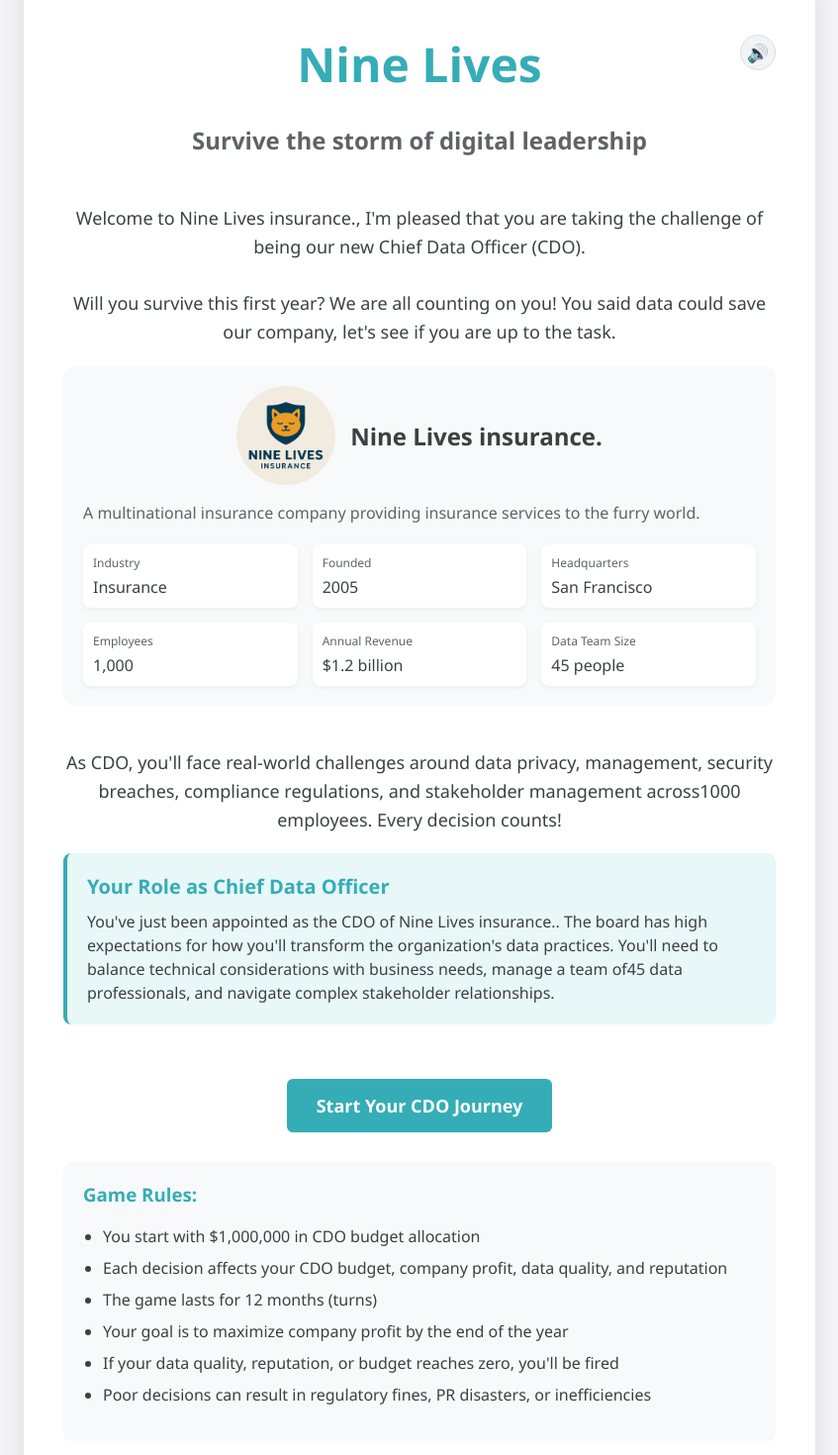
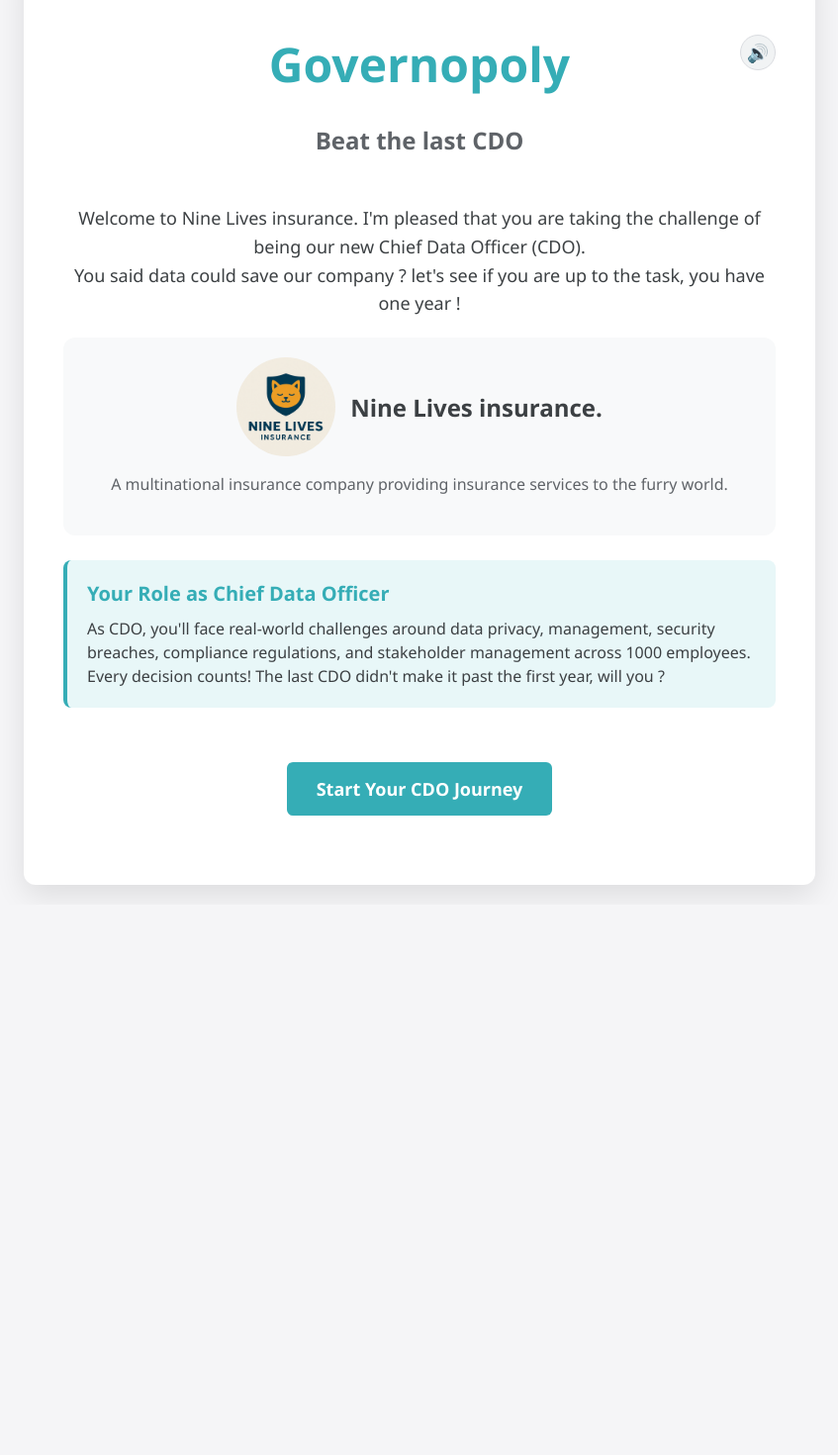
Before and after one commit to floriangardin/governopoly, a React (Create React App) app: page / in a window 1280 px wide. Shown: the part 60-1530 px from the top of the page at 99% size, without its empty margins (216-1063 px from the left). After the commit the page ends 974 px from the top, so only its background shows below. Built offline with nearby package versions, Linux system fonts and the light colour scheme.

Commit message:
fix first screen

```diff
--- a/src/components/GameScreen.tsx
+++ b/src/components/GameScreen.tsx
@@ -282,16 +282,6 @@ const GameScreen: React.FC<GameScreenProps> = ({ initialScore, initialMonth, onG
           reputation
         });
         return;
-      }
-      if (cdoBudget <= 0) {
-        clearInterval(gameInterval);
-        clearUrgentEmails();
-        onGameDefeat('burnout', {
-          cdoBudget,
-          companyProfit,
-          dataQuality,
-          reputation
-        });
       }
 
       // Add regular emails regardless of urgent status
@@ -701,10 +691,15 @@ const GameScreen: React.FC<GameScreenProps> = ({ initialScore, initialMonth, onG
             <EmptySelection >
               <EmptyIcon>📧</EmptyIcon>
               <EmptyMessage >Select an email from your inbox to respond</EmptyMessage>
-              <EmptyWarning style={{ border: '2px solid #cf5628', borderRadius: '8px', padding: '20px' }}>
+              <EmptyWarning style={{ border: '2px solid #cf5628', borderRadius: '8px', padding: '30px' }}>
                 <strong>⚠️ IMPORTANT ⚠️</strong><br />
-                • Urgent emails must be answered within 10 seconds<br />
-                • If you accumulate 7 or more unanswered emails, you'll burn out
+                • Your goal is to maximize the profit (📈) of the company <br />
+                • You have a budget to spend (💰), you need to have the money for each associated decision <br />
+                • You'll need minimal amount of data quality (📊) and reputation (⭐) to take the best decisions <br />
+                • Urgent emails (🔴) must be answered within 10 seconds<br />
+                • If you accumulate {maxEmails} or more unanswered emails, you'll lose the game<br />
+                • The game lasts {Math.floor(totalGameTime / (1000 * 60))} minutes<br />
+
               </EmptyWarning>
               {!gameStarted && (
                 <StartButton onClick={handleStartGame}>
@@ -1143,7 +1138,7 @@ const EmptyWarning = styled.div`
   font-size: 14px;
   color: #cf5628;
   line-height: 1.5;
-  max-width: 400px;
+  max-width: 700px;
 `;
 
 const StartButton = styled.button`
--- a/src/components/GameStart.tsx
+++ b/src/components/GameStart.tsx
@@ -94,18 +94,17 @@ const GameStart: React.FC<GameStartProps> = ({ onStart, companyContext }) => {
       {audioError && <AudioMessage>{audioError}</AudioMessage>}
 
       <HeaderContainer>
-        <Title>Nine Lives</Title>
+        <Title>Governopoly</Title>
         <MusicButton onClick={toggleMusic}>
           {isMusicPlaying ? '🔊' : '🔇'}
         </MusicButton>
       </HeaderContainer>
-      <Subtitle>Survive the storm of digital leadership</Subtitle>
+      <Subtitle>Beat the last CDO</Subtitle>
 
       <Description>
-        Welcome to {companyContext.name}, I'm pleased that you are taking the challenge of being our new Chief Data Officer (CDO).
-        <br></br><br></br>
-        Will you survive this first year? We are all counting on you!
-        You said data could save our company, let's see if you are up to the task.
+        Welcome to {companyContext.name} I'm pleased that you are taking the challenge of being our new Chief Data Officer (CDO).
+        <br></br>
+        You said data could save our company ? let's see if you are up to the task, you have one year !
       </Description>
 
       <CompanyCard>
@@ -118,48 +117,15 @@ const GameStart: React.FC<GameStartProps> = ({ onStart, companyContext }) => {
           {companyContext.description}
         </CompanyDescription>
 
-        <CompanyStats>
-          <StatItem>
-            <StatLabel>Industry</StatLabel>
-            <StatValue>{companyContext.industry}</StatValue>
-          </StatItem>
-          <StatItem>
-            <StatLabel>Founded</StatLabel>
-            <StatValue>{companyContext.founded}</StatValue>
-          </StatItem>
-          <StatItem>
-            <StatLabel>Headquarters</StatLabel>
-            <StatValue>{companyContext.headquarters}</StatValue>
-          </StatItem>
-          <StatItem>
-            <StatLabel>Employees</StatLabel>
-            <StatValue>{formatNumber(companyContext.employees)}</StatValue>
-          </StatItem>
-          <StatItem>
-            <StatLabel>Annual Revenue</StatLabel>
-            <StatValue>{companyContext.revenue}</StatValue>
-          </StatItem>
-          <StatItem>
-            <StatLabel>Data Team Size</StatLabel>
-            <StatValue>{companyContext.dataTeamSize} people</StatValue>
-          </StatItem>
-        </CompanyStats>
+
       </CompanyCard>
-
-      <Description>
-        As CDO, you'll face real-world challenges around data privacy, management,
-        security breaches, compliance regulations, and stakeholder management across
-        {companyContext.employees} employees. Every decision counts!
-      </Description>
 
       <YourRole>
         <RoleTitle>Your Role as Chief Data Officer</RoleTitle>
         <RoleDescription>
-          You've just been appointed as the CDO of {companyContext.name}. The board has high
-          expectations for how you'll transform the organization's data practices. You'll
-          need to balance technical considerations with business needs, manage a team of
-          {companyContext.dataTeamSize} data professionals, and navigate complex stakeholder
-          relationships.
+        As CDO, you'll face real-world challenges around data privacy, management,
+        security breaches, compliance regulations, and stakeholder management across {companyContext.employees} employees. Every decision counts!
+        The last CDO didn't make it past the first year, will you ?
         </RoleDescription>
       </YourRole>
 
@@ -167,17 +133,6 @@ const GameStart: React.FC<GameStartProps> = ({ onStart, companyContext }) => {
         Start Your CDO Journey
       </StartButton>
 
-      <Rules>
-        <h3>Game Rules:</h3>
-        <ul>
-          <li>You start with $1,000,000 in CDO budget allocation</li>
-          <li>Each decision affects your CDO budget, company profit, data quality, and reputation</li>
-          <li>The game lasts for 12 months (turns)</li>
-          <li>Your goal is to maximize company profit by the end of the year</li>
-          <li>If your data quality, reputation, or budget reaches zero, you'll be fired</li>
-          <li>Poor decisions can result in regulatory fines, PR disasters, or inefficiencies</li>
-        </ul>
-      </Rules>
     </Container>
   );
 };
@@ -261,6 +216,7 @@ const CompanyDescription = styled.p`
   font-size: 16px;
   line-height: 1.5;
   color: #5f6368;
+  text-align: center;
   margin-bottom: 20px;
 `;
 
```
